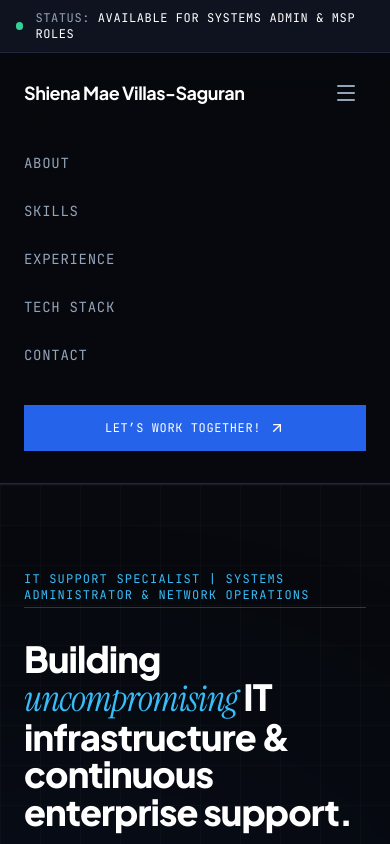
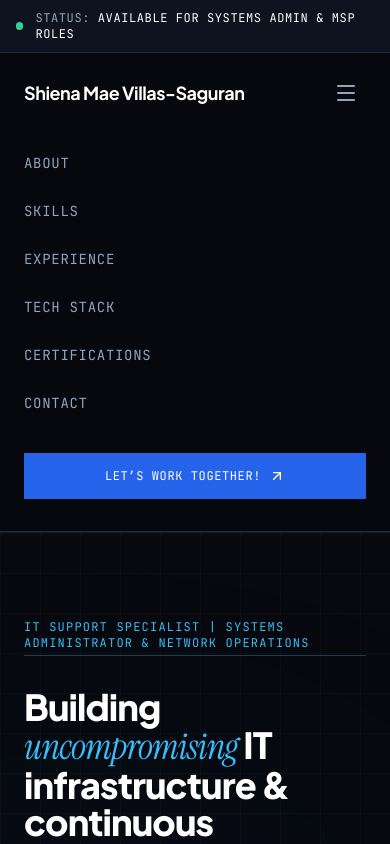
Before and after one commit to villasshienamae/maetech.github.io, a plain HTML site: page index.html in a window 390 px wide. Both pictures are taken after a click on the button "Toggle Navigation Menu". Shown: the top 844 px of the page. Drawn offline with nearby package versions, Linux system fonts and the light colour scheme.

Commit message:
Update index.html

```diff
--- a/index.html
+++ b/index.html
@@ -147,6 +147,7 @@
                 <a href="#skills" class="mobile-link hover:text-white transition-colors py-1">Skills</a>
                 <a href="#experience" class="mobile-link hover:text-white transition-colors py-1">Experience</a>
                 <a href="#tools" class="mobile-link hover:text-white transition-colors py-1">Tech Stack</a>
+                <a href="#contact" class="mobile-link hover:text-white transition-colors py-1">Certifications</a>
                 <a href="#contact" class="mobile-link hover:text-white transition-colors py-1">Contact</a>
                 <a href="mailto:villasshienamae@gmail.com" class="mt-4 inline-flex items-center justify-center gap-2 px-6 py-3.5 border border-brand-primary bg-brand-primary text-white text-xs font-mono uppercase tracking-wider">
                     Let’s Work together!
```
